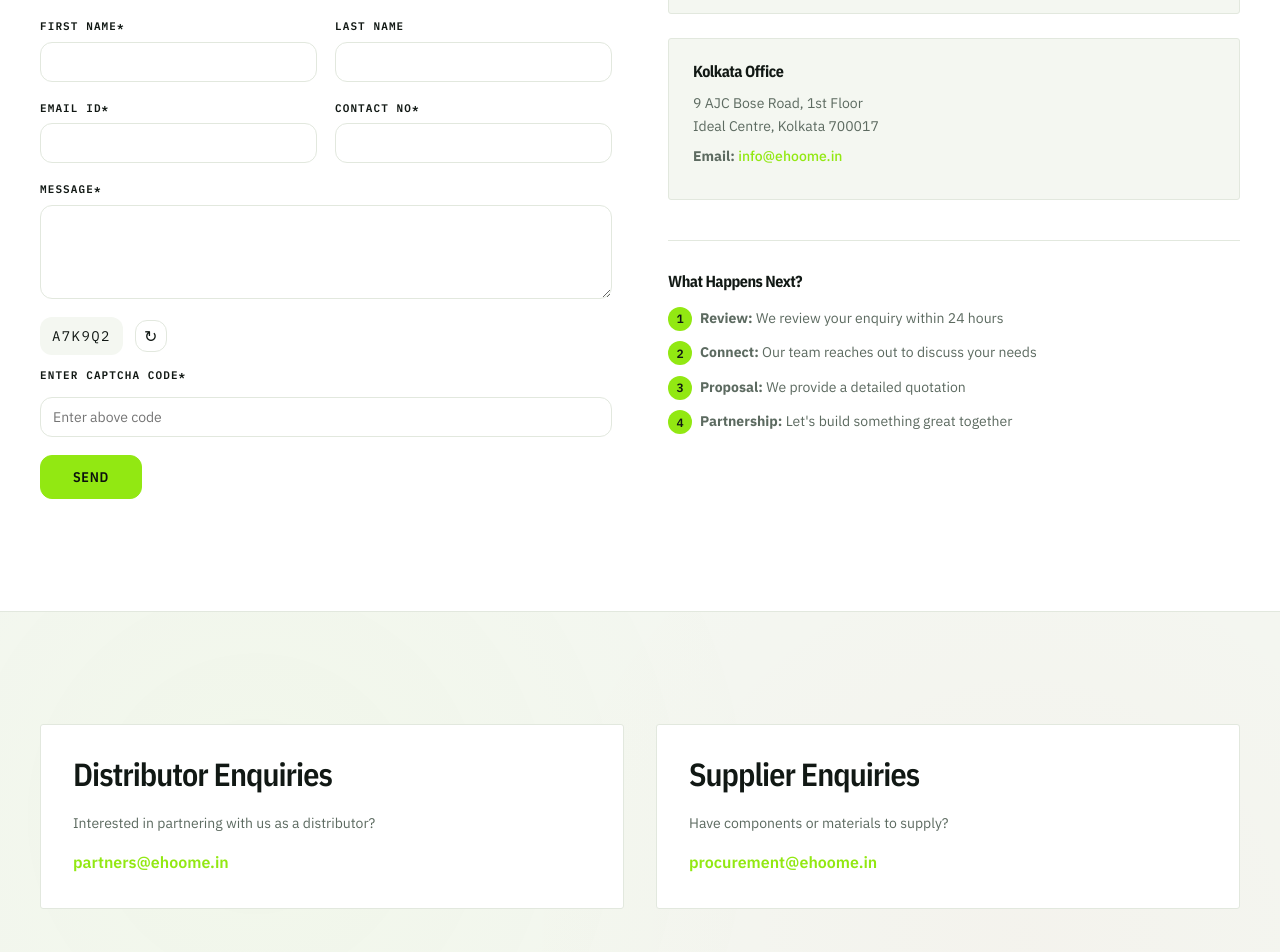
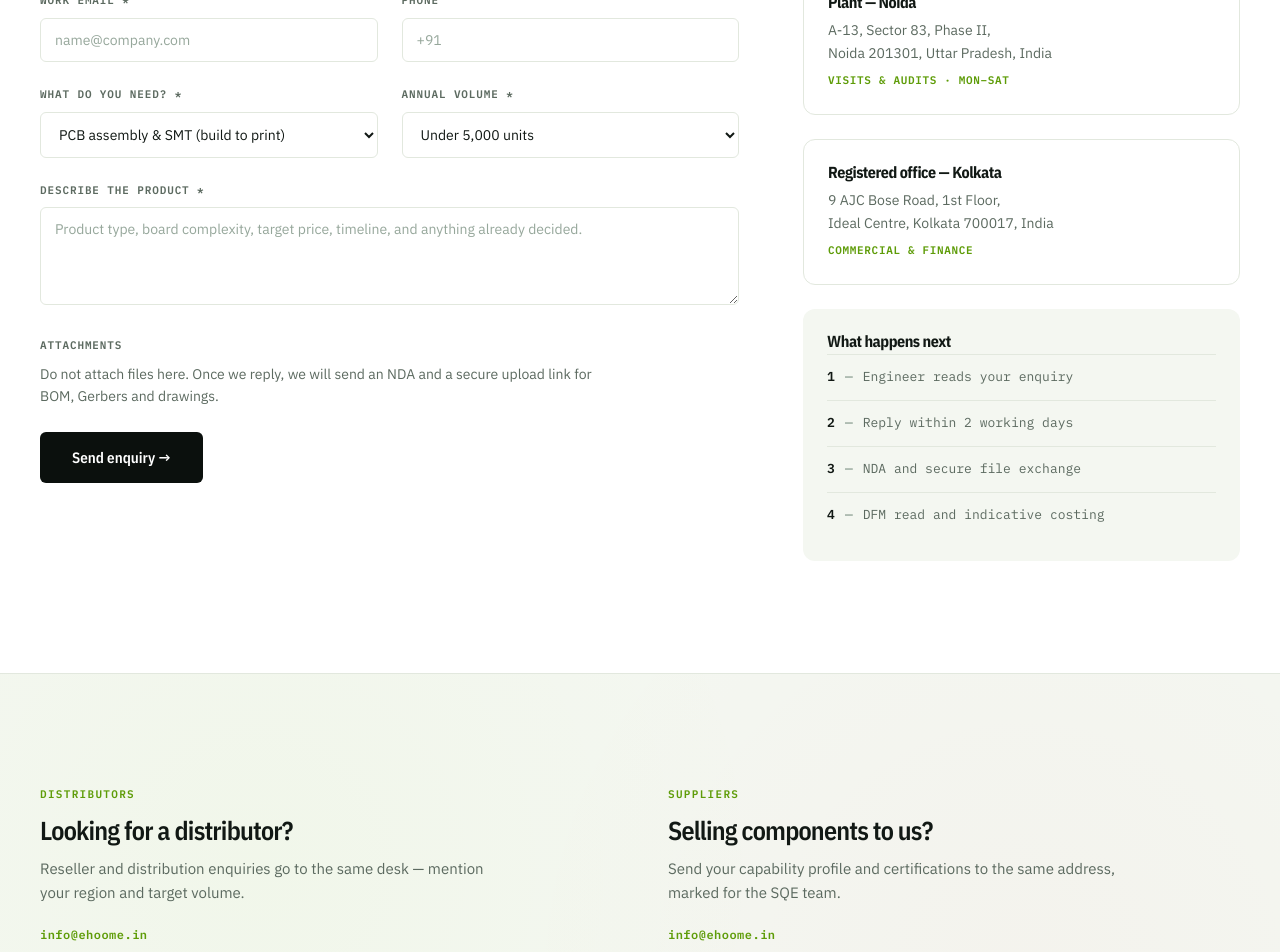
Before and after one commit to rashmigroupdeveloper/Ehoome-Website, a React (Vite) app: page /contact in a window 1280 px wide. Shown: the part 980-1932 px from the top of the page. Built offline with nearby package versions, Linux system fonts and the light colour scheme.

Commit message:
fixed some section issues

```diff
--- a/src/components/Footer.css
+++ b/src/components/Footer.css
@@ -1,7 +1,6 @@
 .footer {
   background-color: var(--ink);
   color: var(--paper);
-  margin-top: 112px;
 }
 
 .footer-main {
--- a/src/pages/Contact.css
+++ b/src/pages/Contact.css
@@ -1,138 +1,280 @@
-.contact-grid {
+.enq-label {
+  font-family: var(--font-mono);
+  font-size: 11px;
+  letter-spacing: 0.12em;
+  text-transform: uppercase;
+  color: var(--signal-ink);
+  font-weight: 600;
+  display: block;
+  margin-bottom: 12px;
+}
+
+/* Grid */
+.enq-grid {
   display: grid;
-  grid-template-columns: 1fr 1fr;
-  gap: 56px;
+  grid-template-columns: 1.6fr 1fr;
+  gap: 64px;
   align-items: flex-start;
 }
 
-.contact-form-section h2,
-.contact-info-section h2 {
+/* Form column */
+.enq-form-col h2 {
+  font-size: 32px;
+  color: var(--text);
+  margin-bottom: 12px;
+}
+
+.enq-form-intro {
+  font-size: 15px;
+  color: var(--muted);
   margin-bottom: 32px;
 }
 
-.info-cards {
+.enq-form {
   display: flex;
   flex-direction: column;
   gap: 24px;
-  margin-bottom: 40px;
 }
 
-.info-card {
-  padding: 24px;
-  border: 1px solid #E2E8DE;
-  border-radius: 3px;
-  background-color: #F4F7F1;
+.enq-form-row {
+  display: grid;
+  grid-template-columns: 1fr 1fr;
+  gap: 24px;
 }
 
-.info-card h4 {
-  margin-bottom: 12px;
-  color: #111814;
+.enq-field {
+  display: flex;
+  flex-direction: column;
+  gap: 8px;
 }
 
-.info-card p {
+.enq-field label {
+  font-family: var(--font-mono);
+  font-size: 11px;
+  font-weight: 600;
+  text-transform: uppercase;
+  letter-spacing: 0.08em;
+  color: var(--muted);
+}
+
+.enq-field input,
+.enq-field select,
+.enq-field textarea {
+  padding: 12px 14px;
+  border: 1px solid var(--rule);
+  border-radius: var(--radius-sm);
+  font-family: var(--font-body);
   font-size: 14px;
-  color: #5C6A60;
-  line-height: 1.6;
+  background-color: var(--paper);
+  color: var(--text);
+  transition: all var(--transition-base);
+}
+
+.enq-field input::placeholder,
+.enq-field textarea::placeholder {
+  color: var(--muted-d);
+}
+
+.enq-field input:focus,
+.enq-field select:focus,
+.enq-field textarea:focus {
+  outline: none;
+  border-color: var(--signal-ink);
+}
+
+.enq-field textarea {
+  resize: vertical;
+}
+
+.enq-attachments {
+  padding-top: 8px;
+}
+
+.enq-attachments-label {
+  font-family: var(--font-mono);
+  font-size: 11px;
+  font-weight: 600;
+  text-transform: uppercase;
+  letter-spacing: 0.08em;
+  color: var(--muted);
+  display: block;
   margin-bottom: 8px;
 }
 
-.info-card a {
-  color: #92E812;
-  text-decoration: none;
-  font-weight: 500;
+.enq-attachments p {
+  font-size: 14px;
+  color: var(--muted);
+  line-height: 1.6;
+  max-width: 560px;
 }
 
-.info-card a:hover {
-  color: #5E9C08;
+.enq-submit {
+  background-color: var(--ink);
+  color: var(--paper);
+  padding: 16px 32px;
+  border: none;
+  border-radius: var(--radius-sm);
+  font-family: var(--font-display);
+  font-size: 15px;
+  font-weight: 600;
+  cursor: pointer;
+  transition: all var(--transition-base);
+  width: fit-content;
 }
 
-.what-happens {
-  padding-top: 32px;
-  border-top: 1px solid #E2E8DE;
+.enq-submit:hover {
+  background-color: var(--ink-2);
+  transform: translateY(-2px);
 }
 
-.what-happens h4 {
-  margin-bottom: 16px;
-  color: #111814;
+/* Side column */
+.enq-side-col {
+  display: flex;
+  flex-direction: column;
+  gap: 24px;
 }
 
-.what-happens ol {
-  list-style: none;
-  counter-reset: step-counter;
+.enq-side-card {
+  padding: 24px;
+  border: 1px solid var(--rule);
+  border-radius: var(--radius);
   display: flex;
   flex-direction: column;
-  gap: 12px;
-  padding-left: 0;
+  gap: 8px;
 }
 
-.what-happens li {
-  counter-increment: step-counter;
-  position: relative;
-  padding-left: 32px;
+.enq-side-card h4 {
+  font-size: 16px;
+  color: var(--text);
+}
+
+.enq-side-card p {
   font-size: 14px;
-  color: #5C6A60;
+  color: var(--muted);
   line-height: 1.6;
 }
 
-.what-happens li::before {
-  content: counter(step-counter);
-  position: absolute;
-  left: 0;
-  width: 24px;
-  height: 24px;
-  background-color: #92E812;
-  color: #111814;
-  border-radius: 50%;
-  display: flex;
-  align-items: center;
-  justify-content: center;
-  font-weight: 600;
+.enq-side-card a {
+  font-family: var(--font-mono);
   font-size: 12px;
-}
-
-.secondary-contacts {
-  display: grid;
-  grid-template-columns: 1fr 1fr;
-  gap: 32px;
-}
-
-.secondary-card {
-  padding: 32px;
-  background-color: white;
-  border: 1px solid #E2E8DE;
-  border-radius: 3px;
-  display: flex;
-  flex-direction: column;
-  gap: 16px;
-}
-
-.secondary-card h3 {
-  color: #111814;
-  margin-bottom: 4px;
-}
-
-.secondary-card p {
-  font-size: 14px;
-  color: #5C6A60;
-}
-
-.secondary-card a {
-  color: #92E812;
+  letter-spacing: 0.04em;
+  color: var(--signal-ink);
   font-weight: 600;
   text-decoration: none;
 }
 
-.secondary-card a:hover {
-  color: #5E9C08;
+.enq-side-card a:hover {
+  color: var(--moss);
 }
 
+.enq-side-tag {
+  font-family: var(--font-mono);
+  font-size: 11px;
+  letter-spacing: 0.06em;
+  text-transform: uppercase;
+  color: var(--signal-ink);
+  font-weight: 600;
+}
+
+.enq-next-card {
+  padding: 24px;
+  background-color: var(--paper-2);
+  border-radius: var(--radius);
+}
+
+.enq-next-card h4 {
+  font-size: 16px;
+  color: var(--text);
+  margin-bottom: 4px;
+}
+
+.enq-next-list {
+  list-style: none;
+  display: flex;
+  flex-direction: column;
+}
+
+.enq-next-list li {
+  display: flex;
+  align-items: baseline;
+  gap: 10px;
+  padding: 12px 0;
+  border-top: 1px solid var(--rule);
+  font-family: var(--font-mono);
+  font-size: 13px;
+  color: var(--muted);
+}
+
+.enq-next-index {
+  color: var(--text);
+  font-weight: 600;
+}
+
+.enq-next-index::after {
+  content: '—';
+  margin-left: 10px;
+  color: var(--muted-d);
+}
+
+/* Secondary contacts */
+.enq-secondary-grid {
+  display: grid;
+  grid-template-columns: 1fr 1fr;
+  gap: 56px;
+}
+
+.enq-secondary-card h3 {
+  font-size: 26px;
+  color: var(--text);
+  margin-bottom: 12px;
+}
+
+.enq-secondary-card p {
+  font-size: 15px;
+  color: var(--muted);
+  line-height: 1.6;
+  max-width: 460px;
+  margin-bottom: 16px;
+}
+
+.enq-secondary-card a {
+  font-family: var(--font-mono);
+  font-size: 12px;
+  letter-spacing: 0.04em;
+  color: var(--signal-ink);
+  font-weight: 600;
+  text-decoration: none;
+}
+
+.enq-secondary-card a:hover {
+  color: var(--moss);
+}
+
+/* Responsive */
 @media (max-width: 1080px) {
-  .contact-grid,
-  .secondary-contacts {
+  .enq-grid {
     grid-template-columns: 1fr;
+    gap: 48px;
   }
 
-  .contact-grid {
+  .enq-secondary-grid {
+    grid-template-columns: 1fr;
     gap: 40px;
   }
 }
+
+@media (max-width: 640px) {
+  .enq-form-row {
+    grid-template-columns: 1fr;
+    gap: 16px;
+  }
+
+  .enq-form-col h2 {
+    font-size: 26px;
+  }
+
+  .enq-submit {
+    width: 100%;
+    text-align: center;
+  }
+}
--- a/src/pages/Contact.jsx
+++ b/src/pages/Contact.jsx
@@ -1,45 +1,147 @@
 import Section from '../components/Section';
 import PageHero from '../components/PageHero';
-import EnquiryForm from '../components/EnquiryForm';
 import './Contact.css';
 
+const NEED_OPTIONS = [
+  'PCB assembly & SMT (build to print)',
+  'Box build & final assembly',
+  'Test & certification',
+  'ODM networking products',
+  'Configure a custom build',
+  'After-sales & repair',
+  'Other',
+];
+
+const VOLUME_OPTIONS = [
+  'Under 5,000 units',
+  '5,000 – 20,000 units',
+  '20,000 – 100,000 units',
+  '100,000+ units',
+  'Not sure yet',
+];
+
+const NEXT_STEPS = [
+  'Engineer reads your enquiry',
+  'Reply within 2 working days',
+  'NDA and secure file exchange',
+  'DFM read and indicative costing',
+];
+
 export default function Contact() {
+  const handleSubmit = (e) => {
+    e.preventDefault();
+    alert('Thank you for your enquiry. A manufacturing engineer will reply within two working days.');
+    e.target.reset();
+  };
+
   return (
     <div>
-      <PageHero title="Start an Enquiry" breadcrumb="Home / Contact" />
+      <PageHero
+        breadcrumb="Home / Start an Enquiry"
+        title="Tell us what you need built."
+        subtitle="A manufacturing engineer reads every enquiry and replies within two working days. If you already have a BOM, Gerbers or a specification, say so and we will ask for them."
+      />
 
       <Section>
         <div className="wrap">
-          <div className="contact-grid">
-            <div className="contact-form-section">
-              <h2>Tell us about your project</h2>
-              <EnquiryForm variant="light" />
+          <div className="enq-grid">
+            <div className="enq-form-col">
+              <span className="enq-label">Enquiry</span>
+              <h2>Project details</h2>
+              <p className="enq-form-intro">Fields marked with an asterisk are needed to route your enquiry to the right team.</p>
+
+              <form className="enq-form" onSubmit={handleSubmit}>
+                <div className="enq-form-row">
+                  <div className="enq-field">
+                    <label htmlFor="enq-name">Your name *</label>
+                    <input id="enq-name" name="name" type="text" placeholder="Full name" required />
+                  </div>
+                  <div className="enq-field">
+                    <label htmlFor="enq-company">Company *</label>
+                    <input id="enq-company" name="company" type="text" placeholder="Registered company name" required />
+                  </div>
+                </div>
+
+                <div className="enq-form-row">
+                  <div className="enq-field">
+                    <label htmlFor="enq-email">Work email *</label>
+                    <input id="enq-email" name="email" type="email" placeholder="name@company.com" required />
+                  </div>
+                  <div className="enq-field">
+                    <label htmlFor="enq-phone">Phone</label>
+                    <input id="enq-phone" name="phone" type="tel" placeholder="+91" />
+                  </div>
+                </div>
+
+                <div className="enq-form-row">
+                  <div className="enq-field">
+                    <label htmlFor="enq-need">What do you need? *</label>
+                    <select id="enq-need" name="need" defaultValue={NEED_OPTIONS[0]} required>
+                      {NEED_OPTIONS.map((opt) => (
+                        <option key={opt} value={opt}>{opt}</option>
+                      ))}
+                    </select>
+                  </div>
+                  <div className="enq-field">
+                    <label htmlFor="enq-volume">Annual volume *</label>
+                    <select id="enq-volume" name="volume" defaultValue={VOLUME_OPTIONS[0]} required>
+                      {VOLUME_OPTIONS.map((opt) => (
+                        <option key={opt} value={opt}>{opt}</option>
+                      ))}
+                    </select>
+                  </div>
+                </div>
+
+                <div className="enq-field">
+                  <label htmlFor="enq-description">Describe the product *</label>
+                  <textarea
+                    id="enq-description"
+                    name="description"
+                    rows="4"
+                    placeholder="Product type, board complexity, target price, timeline, and anything already decided."
+                    required
+                  ></textarea>
+                </div>
+
+                <div className="enq-attachments">
+                  <span className="enq-attachments-label">Attachments</span>
+                  <p>Do not attach files here. Once we reply, we will send an NDA and a secure upload link for BOM, Gerbers and drawings.</p>
+                </div>
+
+                <button type="submit" className="enq-submit">Send enquiry →</button>
+              </form>
             </div>
 
-            <div className="contact-info-section">
-              <h2>Get in Touch</h2>
+            <div className="enq-side-col">
+              <span className="enq-label">Direct lines</span>
 
-              <div className="info-cards">
-                <div className="info-card">
-                  <h4>Noida Plant</h4>
-                  <p>A-13, Sector 83, Phase II<br/>Noida 201301, UP</p>
-                  <p><strong>Phone:</strong> <a href="tel:+911200000000">+91 120 000 0000</a></p>
-                </div>
-
-                <div className="info-card">
-                  <h4>Kolkata Office</h4>
-                  <p>9 AJC Bose Road, 1st Floor<br/>Ideal Centre, Kolkata 700017</p>
-                  <p><strong>Email:</strong> <a href="mailto:info@ehoome.in">info@ehoome.in</a></p>
-                </div>
+              <div className="enq-side-card">
+                <h4>New business</h4>
+                <p>For quotations, platform datasheets and NDAs.</p>
+                <a href="mailto:info@ehoome.in">info@ehoome.in</a>
               </div>
 
-              <div className="what-happens">
-                <h4>What Happens Next?</h4>
-                <ol>
-                  <li><strong>Review:</strong> We review your enquiry within 24 hours</li>
-                  <li><strong>Connect:</strong> Our team reaches out to discuss your needs</li>
-                  <li><strong>Proposal:</strong> We provide a detailed quotation</li>
-                  <li><strong>Partnership:</strong> Let's build something great together</li>
+              <div className="enq-side-card">
+                <h4>Plant — Noida</h4>
+                <p>A-13, Sector 83, Phase II,<br />Noida 201301, Uttar Pradesh, India</p>
+                <span className="enq-side-tag">Visits &amp; audits · Mon–Sat</span>
+              </div>
+
+              <div className="enq-side-card">
+                <h4>Registered office — Kolkata</h4>
+                <p>9 AJC Bose Road, 1st Floor,<br />Ideal Centre, Kolkata 700017, India</p>
+                <span className="enq-side-tag">Commercial &amp; finance</span>
+              </div>
+
+              <div className="enq-next-card">
+                <h4>What happens next</h4>
+                <ol className="enq-next-list">
+                  {NEXT_STEPS.map((step, i) => (
+                    <li key={step}>
+                      <span className="enq-next-index">{i + 1}</span>
+                      {step}
+                    </li>
+                  ))}
                 </ol>
               </div>
             </div>
@@ -49,17 +151,19 @@ export default function Contact() {
 
       <Section variant="tint">
         <div className="wrap">
-          <div className="secondary-contacts">
-            <div className="secondary-card">
-              <h3>Distributor Enquiries</h3>
-              <p>Interested in partnering with us as a distributor?</p>
-              <a href="mailto:partners@ehoome.in">partners@ehoome.in</a>
+          <div className="enq-secondary-grid">
+            <div className="enq-secondary-card">
+              <span className="enq-label">Distributors</span>
+              <h3>Looking for a distributor?</h3>
+              <p>Reseller and distribution enquiries go to the same desk — mention your region and target volume.</p>
+              <a href="mailto:info@ehoome.in">info@ehoome.in</a>
             </div>
 
-            <div className="secondary-card">
-              <h3>Supplier Enquiries</h3>
-              <p>Have components or materials to supply?</p>
-              <a href="mailto:procurement@ehoome.in">procurement@ehoome.in</a>
+            <div className="enq-secondary-card">
+              <span className="enq-label">Suppliers</span>
+              <h3>Selling components to us?</h3>
+              <p>Send your capability profile and certifications to the same address, marked for the SQE team.</p>
+              <a href="mailto:info@ehoome.in">info@ehoome.in</a>
             </div>
           </div>
         </div>
--- a/src/pages/Home.css
+++ b/src/pages/Home.css
@@ -602,7 +602,6 @@
 .cta-section {
   padding-top: 80px;
   padding-bottom: 80px;
-  margin-bottom: -112px;
 }
 
 .cta-content {
```
